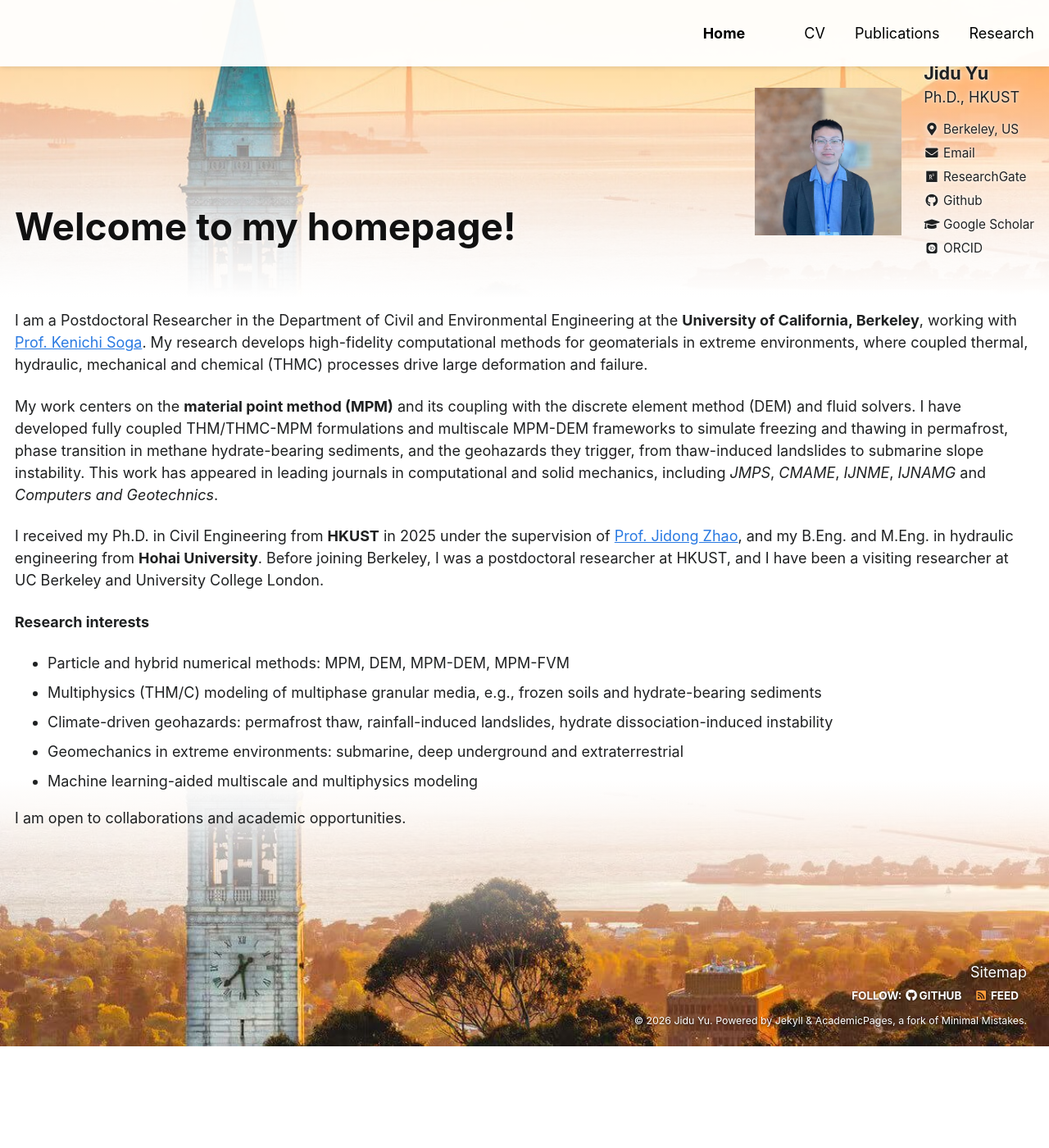
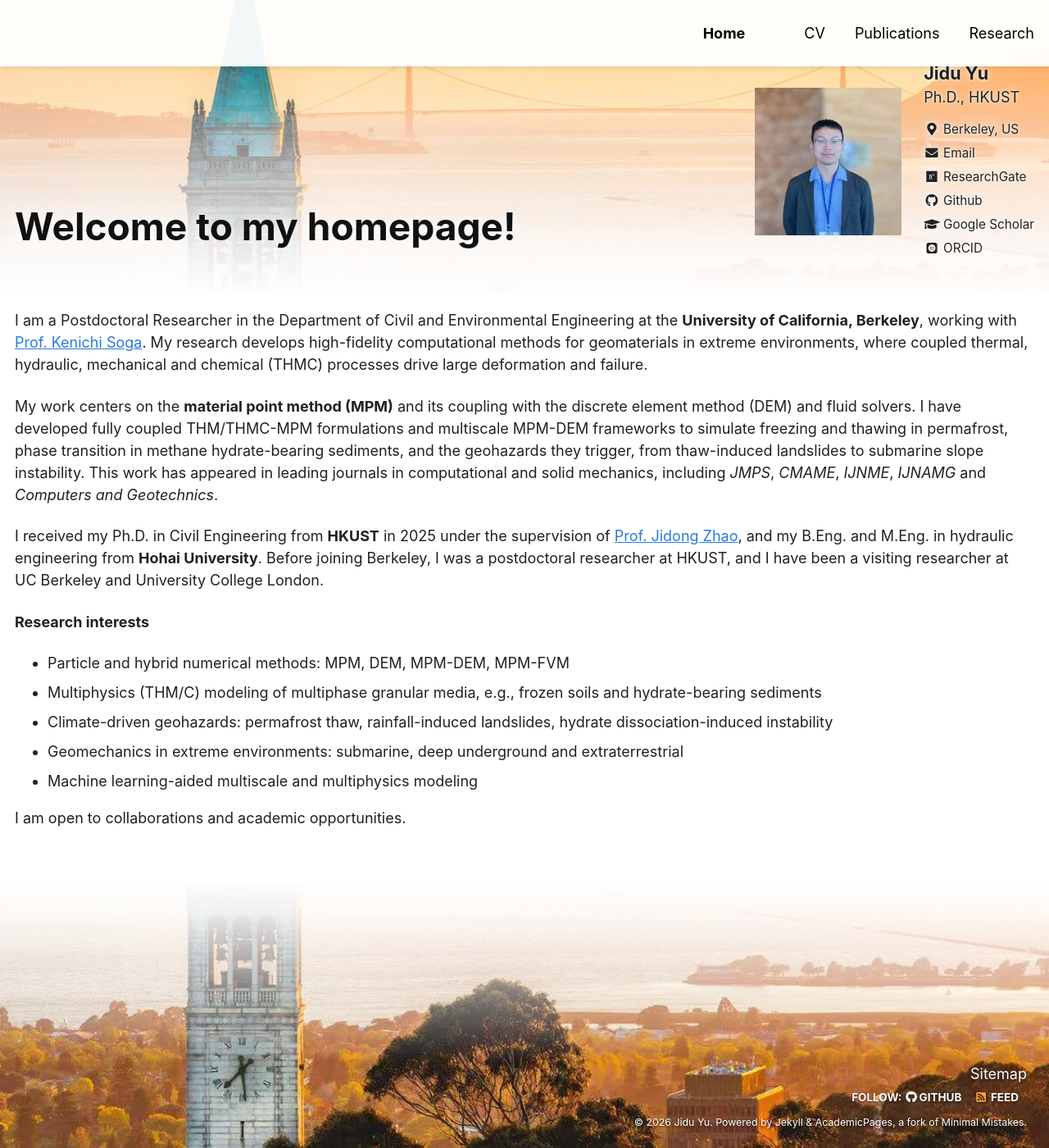
Before and after one commit to yujidu/yujidu.github.io, a Jekyll site: the page built from _pages/aboutme.md, in a window 1280 px wide and 1400 px high, scrolled down 111 px. Shown: the whole window at 82% size. Built offline with Jekyll 4.4.1, drawn with Linux system fonts in a browser that asks for light colours; some web fonts are replaced; before the commit the page ends 1387 px from its top, so only the background shows below that.

Commit message:
More space between page text and the footer photo
Co-Authored-By: Claude Opus 5.5 <noreply@anthropic.com>
Claude-Session: https://claude.ai/code/session_01CtadbDehUMWbEMdjGRSUo3

```diff
--- a/_sass/_home.scss
+++ b/_sass/_home.scss
@@ -188,7 +188,7 @@ body:not(.has-hero) {
   margin-left: 0;
   margin-right: 0;
   padding-left: 0;
-  padding-bottom: 0;
+  padding-bottom: 2em;  /* a little space before the footer photo */
 }
 
 /* Section with a title and a "See more" link */
@@ -416,7 +416,7 @@ body {
 .footer-hero {
   position: relative;
   z-index: 0;
-  margin-top: -9vw;  /* tuck the white faded top under the end of the page text */
+  margin-top: -4vw;  /* tuck the white faded top slightly under the end of the page text */
 }
 
 /* keep page text above the footer photo's faded top */
```
